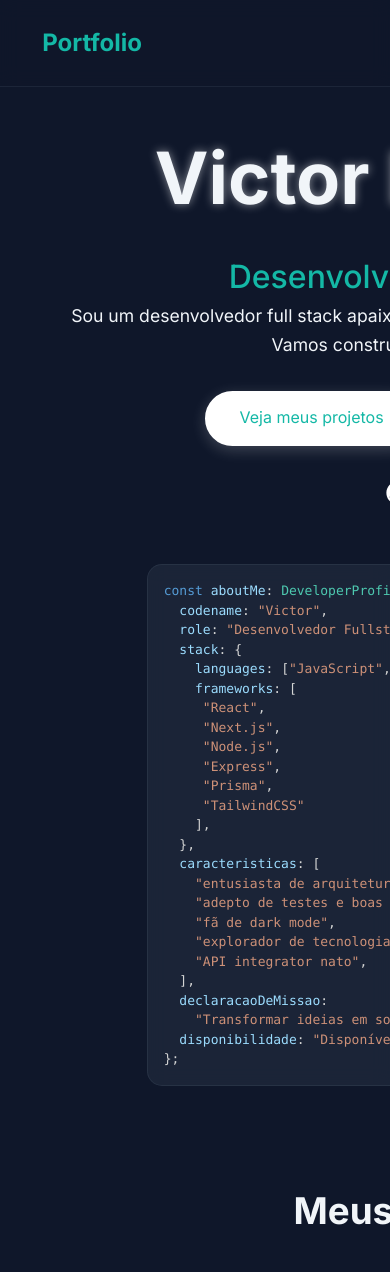
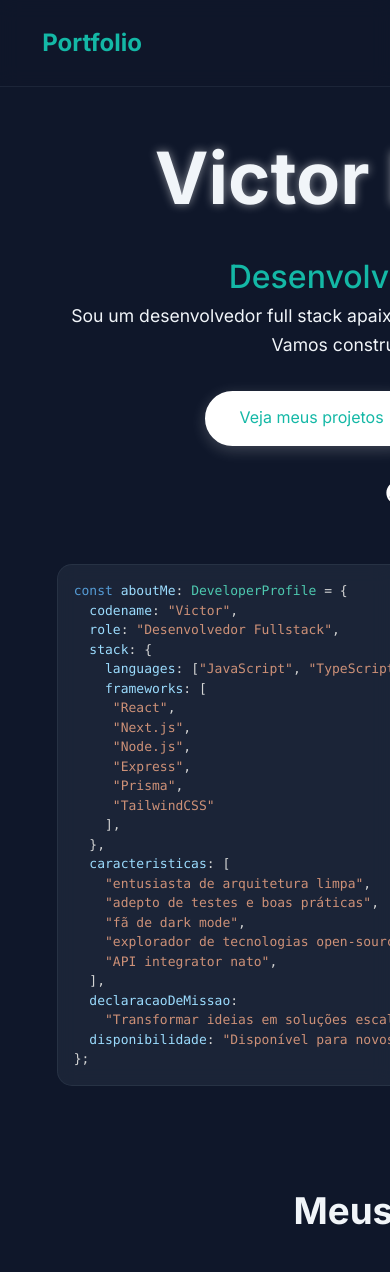
Before and after one commit to vctrr1/portfolio-website, a React (Vite) app: page / in a window 390 px wide. Shown: the top 1272 px of the page. Built offline with nearby package versions, Linux system fonts and the light colour scheme; no server answers; grey boxes are pictures that could not be loaded.

Commit message:
fix: media query hero image

```diff
--- a/src/App.css
+++ b/src/App.css
@@ -190,7 +190,15 @@ body {
 .hero-socials a:hover {
   color: var(--accent-color);
 }
+.hero-image {
+  flex: 1;
+  position: relative;
+  max-width: 600px;
+}
 
+.code-display {
+  width: 100%;
+}
 /*Hero media queries*/
 
 @media (max-width: 1024px) {
@@ -199,6 +207,11 @@ body {
     text-align: center;
     gap: 3rem;
     padding-top: 120px;
+  }
+  .hero-image {
+    flex: 1;
+    position: relative;
+    max-width: 800px;
   }
 
   .hero-content {
@@ -212,6 +225,14 @@ body {
 
   .hero-socials {
     justify-content: center;
+  }
+}
+
+@media (min-width: 1600px) {
+  .hero-image {
+    flex: 1;
+    position: relative;
+    max-width: 800px;
   }
 }
 
--- a/src/components/Hero.tsx
+++ b/src/components/Hero.tsx
@@ -115,7 +115,7 @@ const Hero = () => {
     "API integrator nato",
   ],
   declaracaoDeMissao:
-    "Transformar ideias em soluções escaláveis e código limpo.",
+    "Transformar ideias em soluções escaláveis e código limpo que da orgulho de manter.",
   disponibilidade: "Disponível para novos projetos e colaborações"
 };`}
             </SyntexHighLighter>
```
